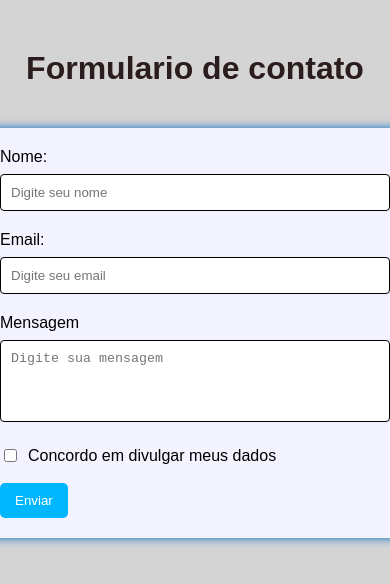
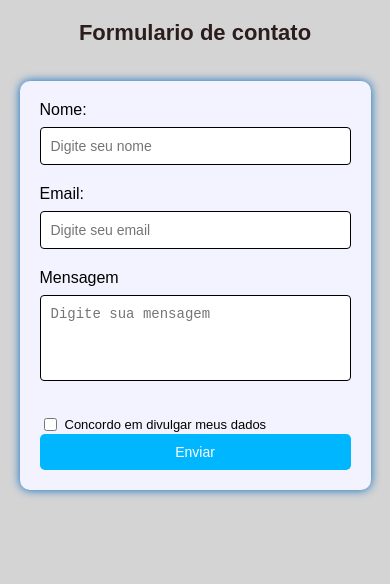
Before and after one commit to LucasTadashiGK/Testes-formularios, a plain HTML site: page index.html in a window 390 px wide. Drawn offline with Linux system fonts and the light colour scheme.

Commit message:
Update styles.css

```diff
--- a/styles.css
+++ b/styles.css
@@ -1,3 +1,4 @@
+/* ====== ESTILOS GERAIS ====== */
 body {
   font-family: Arial, sans-serif;
   margin: 0;
@@ -10,7 +11,9 @@ background-color: rgb(212, 212, 212);
 
 h1 {
   color: #2b1d1d;
-    margin-top: 50px;
+  margin-top: 30px;
+  text-align: center;
+  font-size: 28px;
 }
 
 form {
@@ -18,56 +21,90 @@ form {
   padding: 20px;
   border-radius: 10px;
   box-shadow: 0 0 10px rgb(10, 107, 192);
-    max-width: 400px;
-    width: 100%;
-    margin-top: 20px;
+  max-width: 400px;   /* não passa disso no PC */
+  width: 90%;         /* ocupa 90% no celular */
+  margin: 20px auto;
+  box-sizing: border-box;
 }
 
 label {
   display: block;
   margin-bottom: 8px;
-    color:#000000;
+  color: #000000;
 }
 
-input[type="text"], input[type="email"], textarea {
+input[type="text"],
+input[type="email"],
+textarea {
   width: 100%;
-padding: 10px;
+  padding: 12px;
   margin-bottom: 20px;
   border: 1px solid rgb(0, 0, 0);
   border-radius: 4px;
   box-sizing: border-box;
-resize: none;
+  font-size: 16px;
+  resize: none; /* trava o redimensionamento */
 }
-
-.checkbox-grupo {
-  display: flex;
-  align-items: center;
-  }
-
-.checkbox-grupo label {
-  margin: 0; /* tira a margem vertical */
-  margin-left: 8px;
-}
-
-
 
 button {
   background-color: rgb(0, 183, 255);
-    color:rgb(255, 255, 255);
-    padding: 10px 15px;
+  color: white;
+  padding: 12px 15px;
   border: none;
   border-radius: 5px;
   cursor: pointer;
-    transition: all 0.6 ease;
-    margin-top: 18px;
+  width: 100%; /* botão sempre ocupa toda a largura */
+  transition: all 0.3s ease;
+  font-size: 16px;
 }
 
 button:hover {
   background-color: rgb(4, 147, 230);
-    transform: scale(1.1);
+  transform: scale(1.05);
 }
 
 button:active {
-    background-color:  rgb(80, 170, 223);
-    transform: scale(0.9);
+  background-color: rgb(80, 170, 223);
+  transform: scale(0.95);
 }
+
+/* ====== CHECKBOX ====== */
+.checkbox-grupo {
+  display: flex;
+  align-items: center;
+  margin-top: 10px;
+  flex-wrap: wrap;
+}
+
+.checkbox-grupo input[type="checkbox"] {
+  margin-right: 8px;
+}
+
+.checkbox-grupo label {
+  margin: 0;
+  font-size: 14px;
+}
+
+/* ====== RESPONSIVIDADE ====== */
+@media (max-width: 480px) {
+  h1 {
+    font-size: 22px;
+    margin-top: 20px;
+  }
+
+  input[type="text"],
+  input[type="email"],
+  textarea {
+    font-size: 14px;
+    padding: 10px;
+  }
+
+  button {
+    font-size: 14px;
+    padding: 10px;
+  }
+
+  .checkbox-grupo label {
+    font-size: 13px;
+  }
+}
```
Lines whose indentation alone changed are shown as unchanged.
